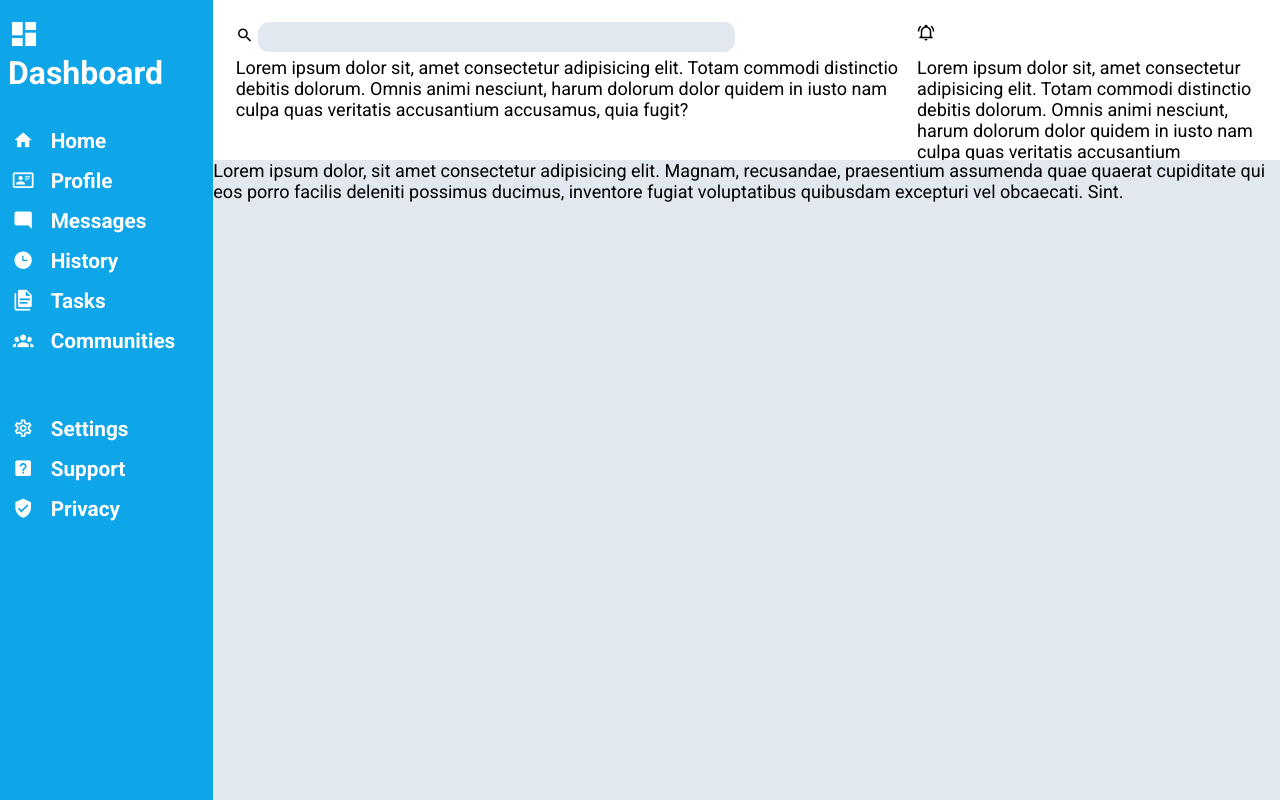
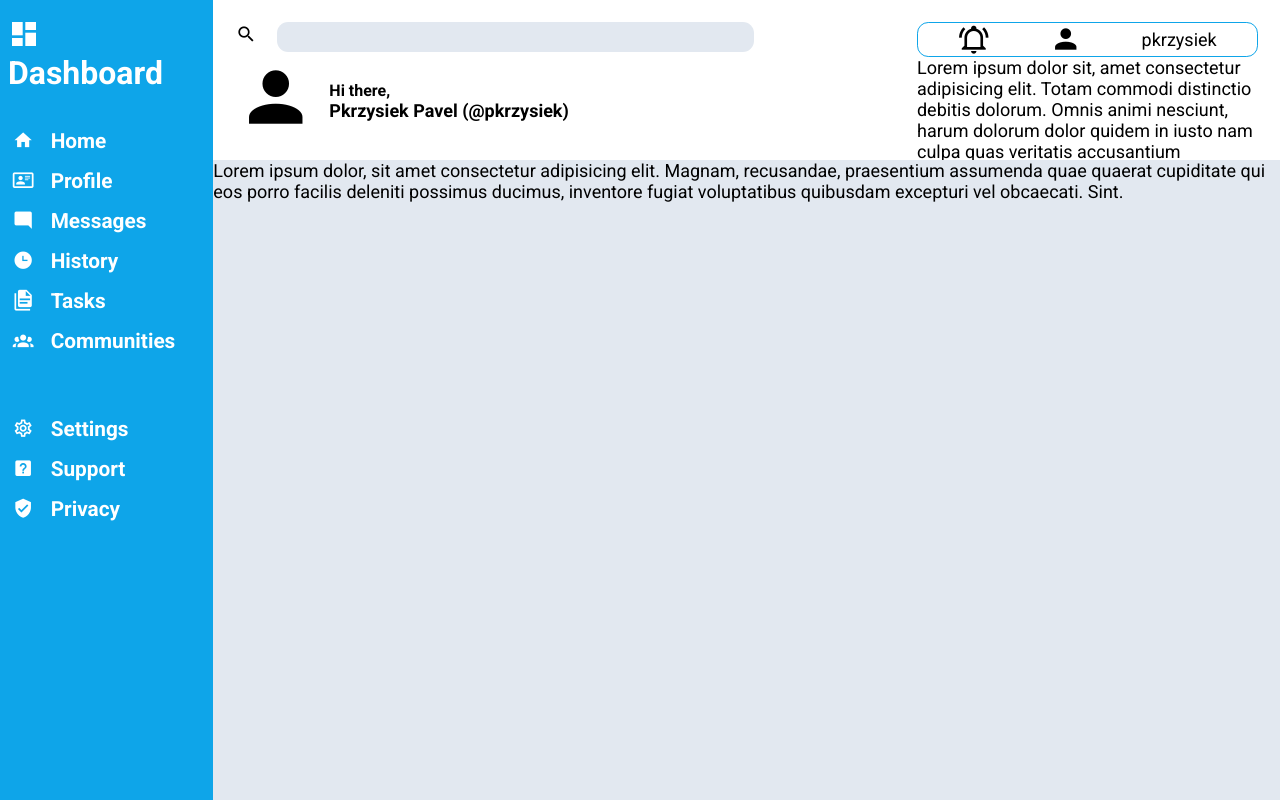
Before and after one commit to pkrzysiekk/odin-admin-dashboard, a website: page index.html in a window 1280 px wide. Drawn offline with Linux system fonts and the light colour scheme.

Commit message:
Add greet section to the header

```diff
--- a/index.html
+++ b/index.html
@@ -29,14 +29,22 @@
     </sidebar>
     <header>
         <div class="searchbar">
-            <label ><span viewBox="0 0 24 24" class="mdi mdi-magnify"></span>
+            <label ><span  class="mdi mdi-magnify"></span>
                 <input type="text"></label>
+
          </div>
         <div class="profile">
             <span class="mdi mdi-bell-ring-outline"></span>
+            <span class="mdi mdi-account"></span>
+            <span>pkrzysiek</span>
+
 
         </div>
-        <p>Lorem ipsum dolor sit, amet consectetur adipisicing elit. Totam commodi distinctio debitis dolorum. Omnis animi nesciunt, harum dolorum dolor quidem in iusto nam culpa quas veritatis accusantium accusamus, quia fugit?</p>
+        <div class="greetings">
+            <span class="mdi mdi-account"></span>
+            <span><span class="greet">Hi there,<br></span> Pkrzysiek Pavel (@pkrzysiek)</span>
+
+        </div>
         <p>Lorem ipsum dolor sit, amet consectetur adipisicing elit. Totam commodi distinctio debitis dolorum. Omnis animi nesciunt, harum dolorum dolor quidem in iusto nam culpa quas veritatis accusantium accusamus, quia fugit?</p>
 
     </header>
--- a/style.css
+++ b/style.css
@@ -79,9 +79,26 @@ header{
     grid-row: 1/2;
     box-shadow: 0 4px 2px -2px rgb(34, 27, 27);
 }
-.searchbar span{
+.profile{
+    border:solid 1px #0ea5e9;
+    border-radius: 0.7rem;
+    display: flex;
+    justify-content: space-evenly;
+    align-items: center;
+    gap: 20px;
+}
+.searchbar{
+    padding-bottom: 1rem;
+}
+.searchbar .mdi{
+    font-size: 1.3rem;
+    padding-right: 1rem;
+}
+ .profile .mdi{
+    font-size: 2rem;
+    padding: 1rem 0;
 
-    height: 24px;
+
 }
 
 main{
@@ -89,8 +106,21 @@ background-color: #E2E8F0;
 grid-column: 2/3;
 
 }
-.searchbar{
+.greetings .mdi{
+    font-size: 5rem;
+    padding-right: 2%;
+}
+.greetings span{
+    font-weight: bold;
+}
+.greetings {
+    display: flex;
+    align-items: center;
 
+
+}
+.greet{
+    font-size: 1rem;
 }
 input[type="text"]{
     border-radius: 0.7rem;
```
